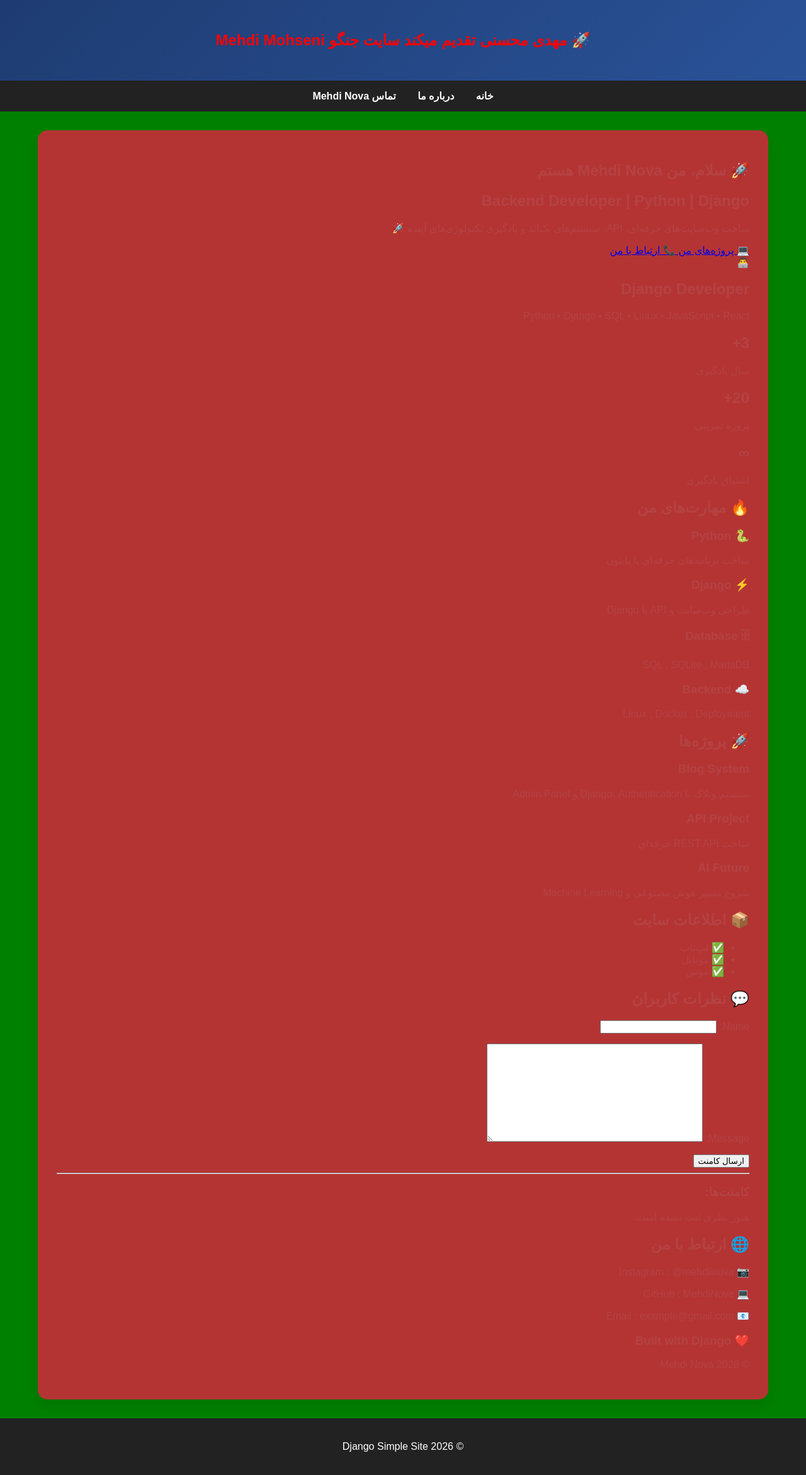
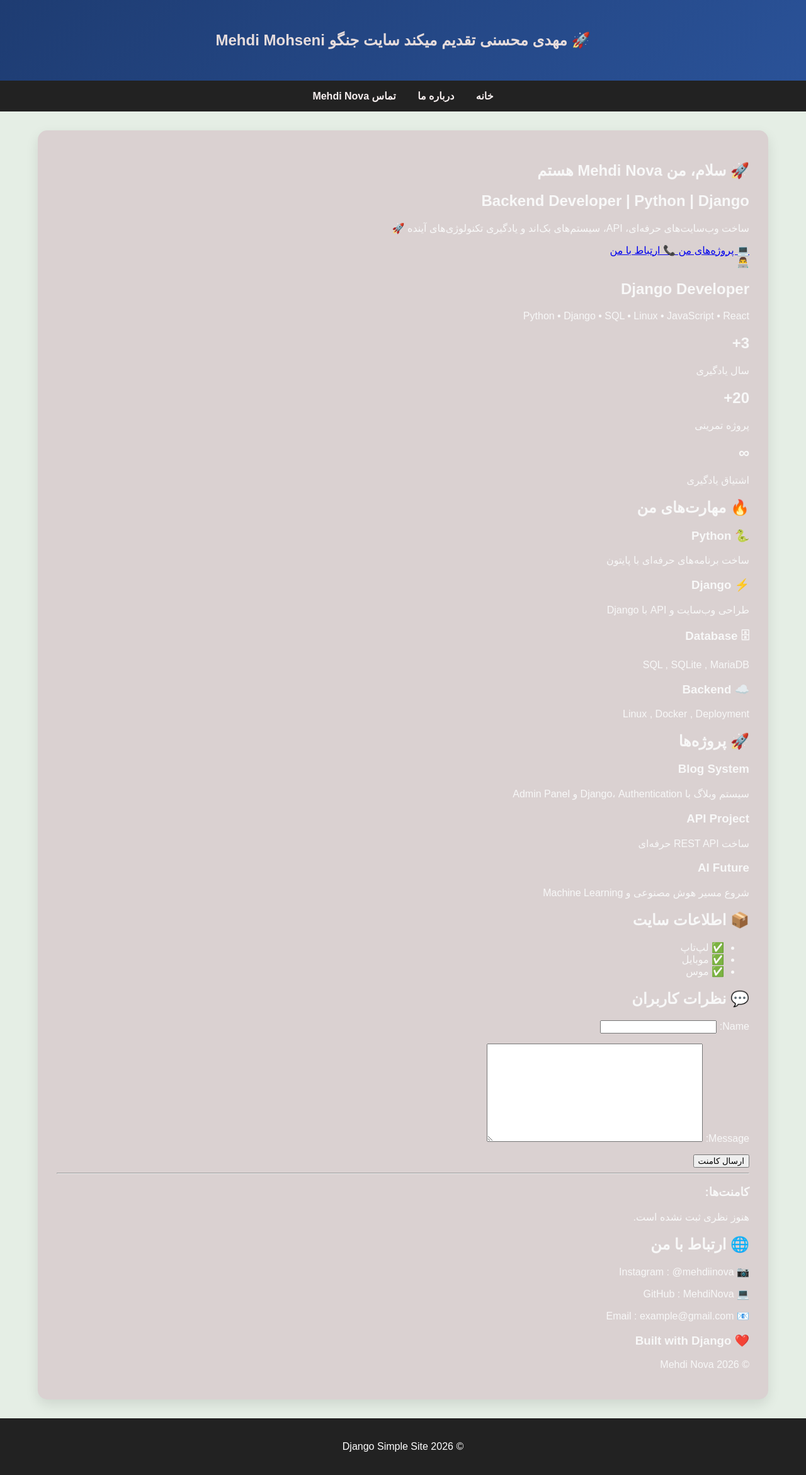
Before and after one commit to mehdiworkgame12-gif/Django-project, a Django app: page /index/ in a window 1280 px wide. Shown: the whole page at 63% size. Run offline with Django 5.2, Linux system fonts and the light colour scheme; data that the repository does not hold is empty; parts of the project's set-up code (start-up, migrations or seed data) failed here and were passed over; some libraries are stand-ins or nearby versions.

Commit message:
update css

```diff
--- a/blog/static/css/style.css
+++ b/blog/static/css/style.css
@@ -1,18 +1,18 @@
 body {
-    background: green !important;
+    background: rgb(229, 238, 229) !important;
 }
 
 body {
     font-family: sans-serif;
     direction: rtl;
     margin: 0;
-    background: #59d46e;
-    color: #b54242;
+    background: #afe2b7;
+    color: #f8f8f8;
 }
 
 .header {
     background: linear-gradient(135deg, #1e3c72, #2a5298);
-    color: rgb(232, 226, 226);
+    color: rgb(243, 243, 238);
     padding: 30px 20px;
     text-align: center;
 }
@@ -28,7 +28,7 @@ body {
 }
 
 .nav a {
-    color: white;
+    color: rgb(248, 240, 240);
     margin: 0 15px;
     text-decoration: none;
     transition: 0.3s;
@@ -43,7 +43,7 @@ body {
     max-width: 1100px;
     margin: 30px auto;
     padding: 30px;
-    background: rgb(180, 52, 52);
+    background: rgb(218, 209, 209);
     border-radius: 15px;
     box-shadow: 0 8px 20px rgba(0,0,0,.1);
 }
@@ -63,5 +63,5 @@ body {
     box-shadow: 0 5px 20px rgba(0,0,0,.2);
 }
 .header h2 {
-    color: red !important;
+    color: rgb(230, 220, 220) !important;
 }
```
